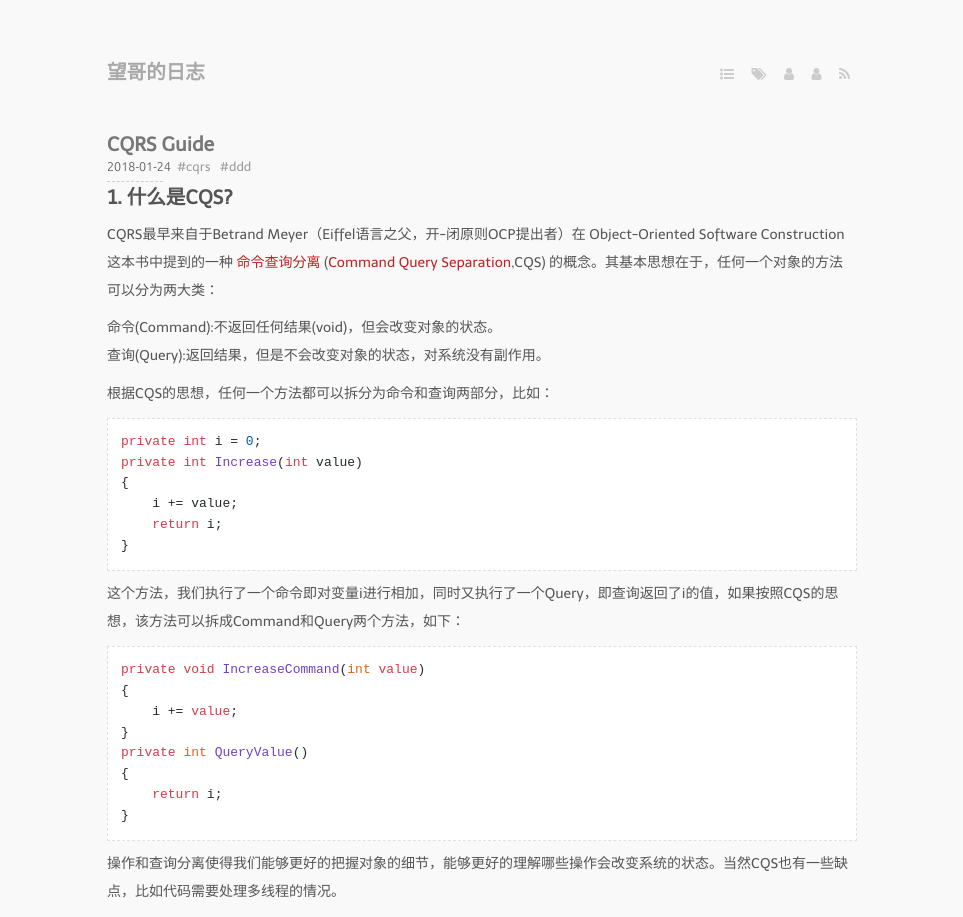
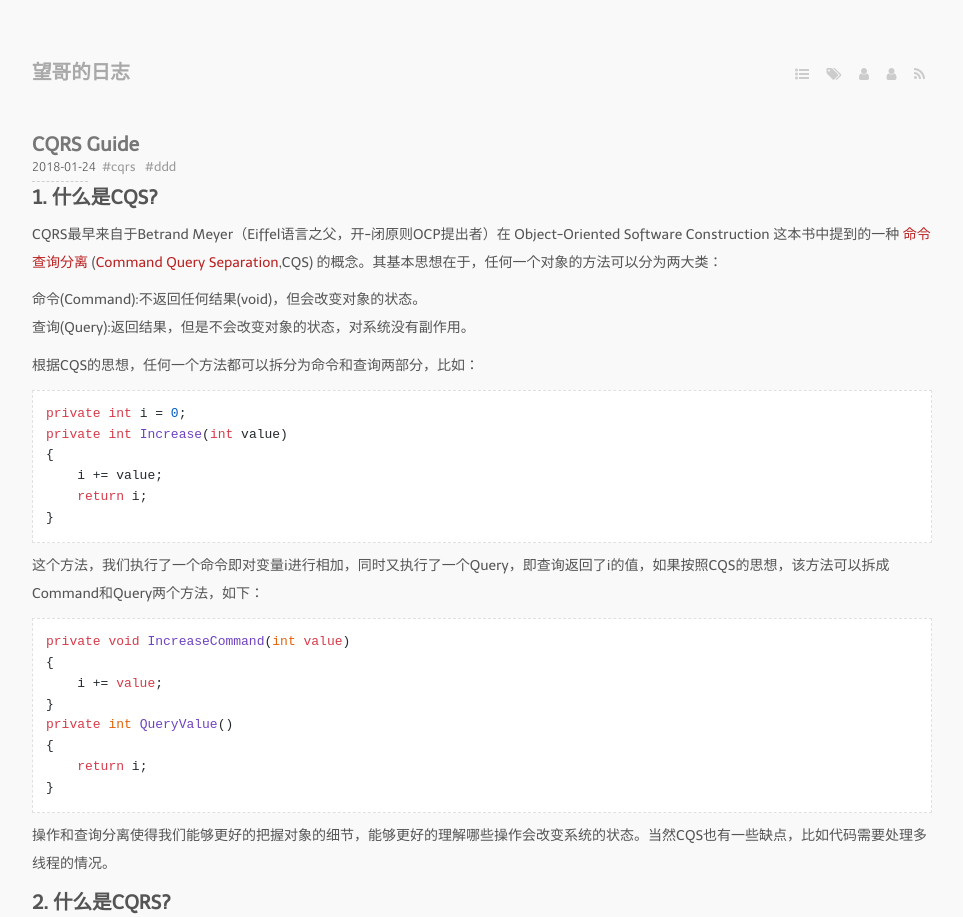
Before and after one commit to wongoo/blog-jekyll, a Jekyll site: the page built from index.markdown, in a window 1280 px wide. Shown: the top 917 px of the page, without its empty margins (158-1121 px from the left). Built offline with Jekyll 4.4.1, drawn with Linux system fonts in a browser that asks for light colours; nearby versions of some CDN libraries; some web fonts are replaced.

Commit message:
update style

```diff
--- a/media/css/style.css
+++ b/media/css/style.css
@@ -83,9 +83,9 @@ header {
   @media screen and (min-width: 414px) {
     header {
       width: 400px; } }
-  @media screen and (min-width: 800px) {
+  @media screen and (min-width: 900px) {
     header {
-      width: 750px; } }
+      width: 900px; } }
   header:after {
     content: '';
     width: 100%;
@@ -121,9 +121,9 @@ header {
   @media screen and (min-width: 414px) {
     #content {
       width: 400px; } }
-  @media screen and (min-width: 800px) {
+  @media screen and (min-width: 900px) {
     #content {
-      width: 750px; } }
+      width: 900px; } }
   #content .main-listing {
     margin-bottom: 2em; }
 
@@ -216,9 +216,9 @@ footer {
   @media screen and (min-width: 414px) {
     footer {
       width: 400px; } }
-  @media screen and (min-width: 800px) {
+  @media screen and (min-width: 900px) {
     footer {
-      width: 750px; } }
+      width: 900px; } }
   footer a, footer header #header h1 a, header #header h1 footer a, footer article .title a, article .title footer a, footer article .meta .tags a, article .meta .tags footer a, footer article .divider a, article .divider footer a {
     color: #cccccc; }
     footer a:hover, footer header #header h1 a:hover, header #header h1 footer a:hover, footer article .meta .tags a:hover, article .meta .tags footer a:hover {
--- a/media/css/style.scss
+++ b/media/css/style.scss
@@ -26,7 +26,7 @@ $background-color: #f9f9f9;
   @include min-screen(320px) { width: 300px; }
   @include min-screen(375px) { width: 350px; }
   @include min-screen(414px) { width: 400px; }
-  @include min-screen(800px) { width: 750px; }
+  @include min-screen(900px) { width: 900px; }
 }
 
 * { margin: 0; padding: 0; }
@@ -46,7 +46,7 @@ time { font-family: #{$time-font} }
 header {
   @include page;
   text-align: justify;
-  margin: 3em auto;
+  margin: 0em auto;
   &:after { content: ''; width: 100%; display: inline-block; }
 
   #header {
```
